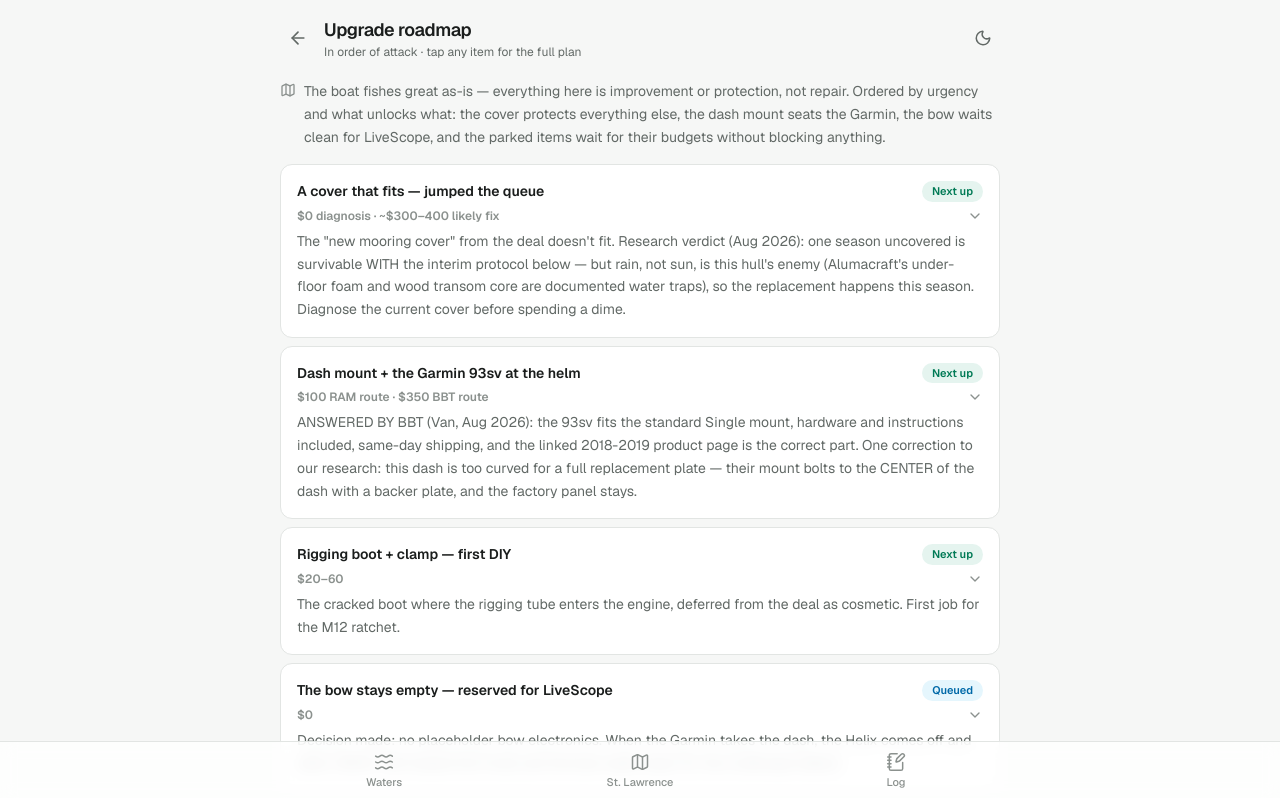
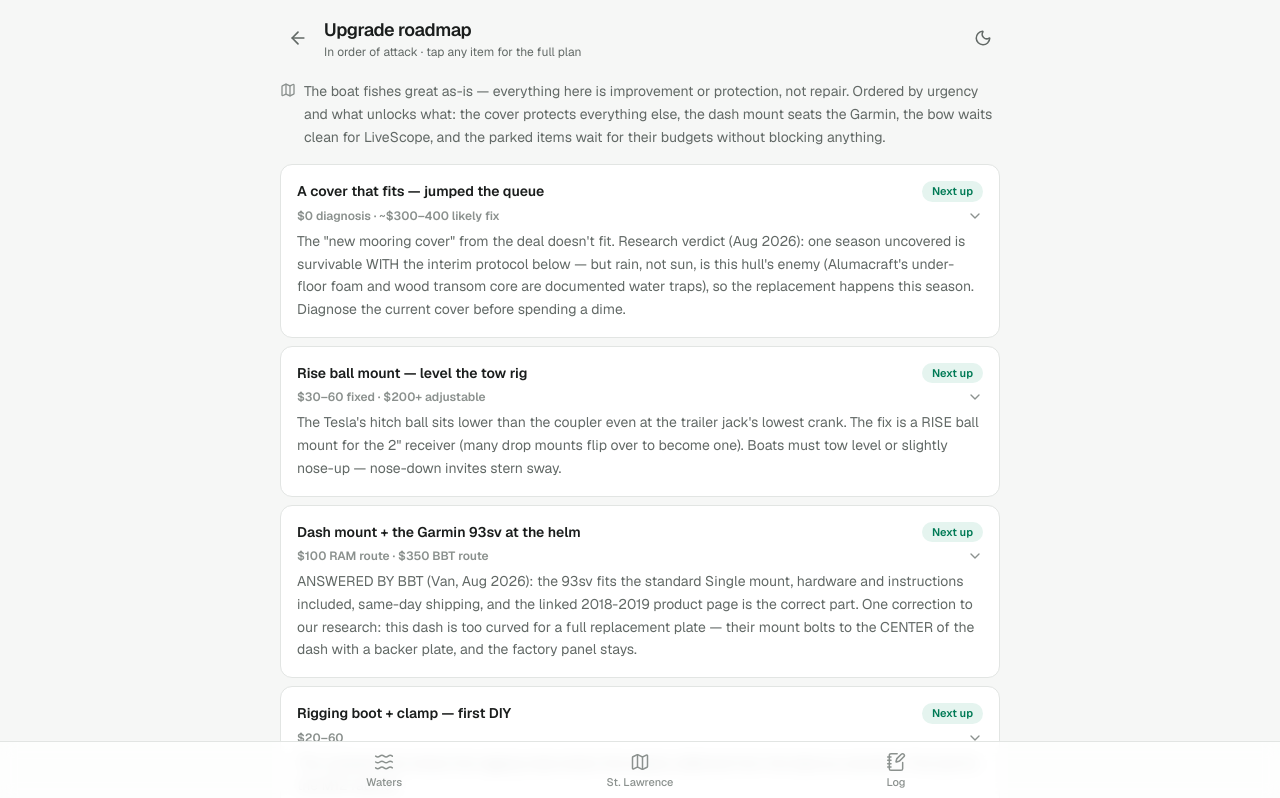
Before and after one commit to eigenvectr/fih, a Next.js app: page /boat-report/roadmap in a window 1280 px wide. Shown: the top 798 px of the page. Built offline with nearby package versions, Linux system fonts and the light colour scheme.

Commit message:
Add rise ball mount tow-rig item to roadmap

```diff
--- a/src/app/boat-report/roadmap/page.tsx
+++ b/src/app/boat-report/roadmap/page.tsx
@@ -67,6 +67,20 @@ const ROADMAP: {
       "INTERIM PROTOCOL while uncovered: (1) drain plug OUT and bow cranked high on the tongue jack — rain exits the stern drain instead of soaking the foam; (2) 303 protectant on all vinyl every 4–6 weeks; (3) $40 slip-on seat covers — the highest-value single mitigation; (4) Helix sun cover on, loose electronics and the remote inside; (5) sweep leaves and wipe bird droppings same-day (droppings etch vinyl in days, steeped leaf tannins stain permanently). Do these and a partial season costs nearly nothing.",
       "Mooring vs trailering, learned: mooring covers reach just below the rub rail and cinch or snap — fine parked, NOT highway-rated. Trailering covers cut lower with under-hull straps. The Shoretex is rated for both; a strap kit does not make a mooring cover trailerable.",
       "Cover care so the next one lasts: never store it wet (coated poly shrinks — possibly what happened to this one), and a shrunk cover can sometimes be recovered by soaking it and installing half-dry, centers first.",
+    ],
+  },
+  {
+    title: "Rise ball mount — level the tow rig",
+    status: "next",
+    cost: "$30–60 fixed · $200+ adjustable",
+    summary:
+      "The Tesla's hitch ball sits lower than the coupler even at the trailer jack's lowest crank. The fix is a RISE ball mount for the 2\" receiver (many drop mounts flip over to become one). Boats must tow level or slightly nose-up — nose-down invites stern sway.",
+    details: [
+      "Sizing, done in the driveway: level the trailer with the tongue jack (level on the gunwale), measure ground to the bottom of the coupler (A) and ground to the top inside of the receiver opening (B). A − B = the rise to buy. Curt/Reese/Draw-Tite fixed mounts come in ¾\", 2\", and 4\" rise steps.",
+      "Ball size must match the coupler — stamped on the coupler top (expect 2\"). The ball usually ships loose: torque the nut to spec with a witness mark.",
+      "Adjustable alternative (B&W Tow & Stow, Andersen, ~$200–320): 1\" height steps both directions — only worth it if the car will ever pull a second trailer.",
+      "Tow math to confirm once: rig runs ~2,400–2,700 lbs wet (1,100 hull + ~390 engine + trailer + gear/fuel), tongue ~250 lbs. Model Y factory hitch (3,500/350) covers it; a Model 3 aftermarket hitch (~2,000) does NOT — check the rating sticker on the receiver.",
+      "Towing range hit on the Tesla: plan for 30–50% — trivial for Saratoga, plan charging for Lake George or Milford runs.",
     ],
   },
   {
```
